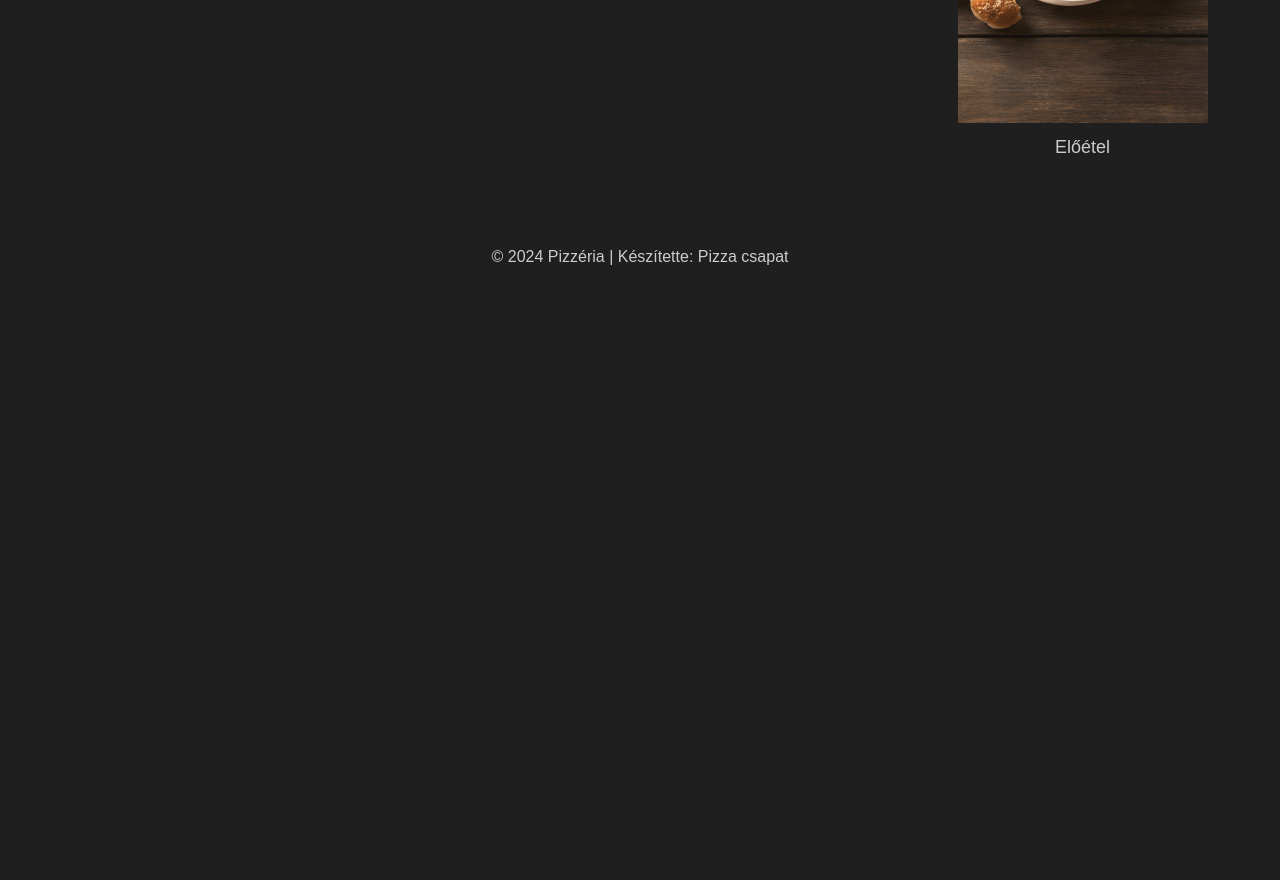
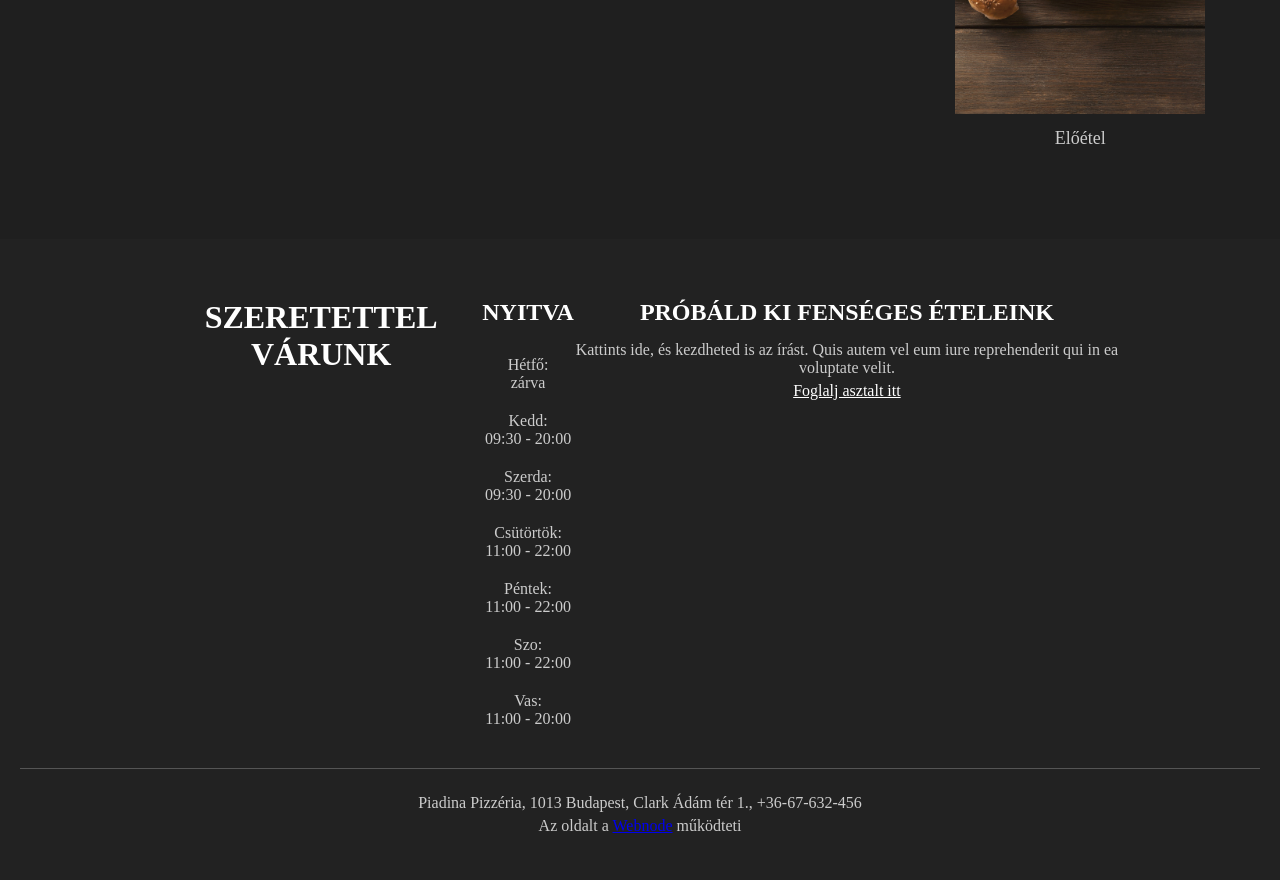
Before and after one commit to Phoeyugod/pizzasoldal, a plain HTML site: page Főoldal/index.html in a window 1280 px wide. Shown: the part 1626-2506 px from the top of the page. Before the commit the page ends 1912 px from the top, so only its background shows below. Drawn offline with Linux system fonts and the light colour scheme.

Commit message:
pepecseles

```diff
--- a/Főoldal/index.css
+++ b/Főoldal/index.css
@@ -2,7 +2,7 @@
     margin: 0;
     padding: 0;
     box-sizing: border-box;
-    font-family: Arial, sans-serif;
+    font-family: 'Times New Roman', serif;
 }
 
 body {
@@ -14,17 +14,20 @@ body {
 header {
     background-image: url('/Képek/szelet.jpg');
     background-size: cover;
-    background-position: center;
+    background-repeat: no-repeat;
     height: 500px;
-    display: flex;
-    flex-direction: column;
-    justify-content: space-between;
-    align-items: center;
     color: #fff;
+    width: 100%;
 }
 .header-content {
-    text-align: center;
-    padding: 20px;
+    float: right;
+    padding-top: 30px;
+    margin-right: 30px;
+    color: #fff;
+    text-decoration: none;
+    font-weight: bold;
+    transition: color 0.3s ease;
+    gap: 20px;
 }
 
 header h1 {
@@ -32,6 +35,10 @@ header h1 {
     color: #fff;
     text-shadow: 2px 2px 5px rgba(0, 0, 0, 0.7);
     margin-top: 20px;
+    float: left;
+    margin-left: 30px;
+    font-weight: bold;
+    font-family: 'Times New Roman', serif;
 }
 
 nav ul {
@@ -186,3 +193,63 @@ h4 {
     width: 60%;
     margin: 0 auto;
 }
+
+* {
+    margin: 0;
+    padding: 0;
+    box-sizing: border-box;
+}
+
+footer {
+    width: 100%;
+    background-color: #222;
+    padding: 40px 20px;
+    color: #fff;
+}
+
+.container {
+    display: flex;
+    justify-content: space-between;
+    max-width: 1000px;
+    margin: 0 auto;
+}
+
+.column h3, .column h4 {
+    font-weight: bold;
+    margin-bottom: 15px;
+}
+
+.column p {
+    margin: 5px 0;
+}
+
+.column a {
+    color: #fff;
+    text-decoration: underline;
+}
+
+.footer-bottom {
+    border-top: 1px solid #555;
+    text-align: center;
+    padding-top: 20px;
+    font-size: 14px;
+
+}
+
+.footer-bottom a {
+    text-decoration: underline;
+}
+
+.footer-bottom p {
+    margin: 5px 0;
+}
+.nyitva{
+    color: #fff;
+}
+.proba{
+    color: #fff;
+}
+.ido{
+
+
+}
--- a/Főoldal/index.html
+++ b/Főoldal/index.html
@@ -12,7 +12,7 @@
         <div class="header-content">
             <nav>
                 <ul>
-                    <li><a href="#">Főoldal</a></li>
+                    <li><a href="#">Kezdőlap</a></li>
                     <li><a href="#">Menü</a></li>
                     <li><a href="#">Rólunk</a></li>
                     <li><a href="#">Kapcsolat</a></li>
@@ -74,9 +74,32 @@
             </div>
         </div>
     </section>
+    <footer>
+        <div class="container">
+            <div class="column">
+                <h3>SZERETETTEL VÁRUNK</h3>
+            </div>
+            <div class="ido">
+                <h4 class =" nyitva">NYITVA</h4>
+                <p>Hétfő:<br> zárva</p>
+                <p>Kedd:<br> 09:30 - 20:00</p>
+                <p>Szerda:<br> 09:30 - 20:00</p>
+                <p>Csütörtök:<br> 11:00 - 22:00</p>
+                <p>Péntek:<br> 11:00 - 22:00</p>
+                <p>Szo:<br> 11:00 - 22:00</p>
+                <p>Vas:<br> 11:00 - 20:00</p>
+            </div>
+            <div class="column">
+                <h4 class =" proba">PRÓBÁLD KI FENSÉGES ÉTELEINK</h4>
+                <p>Kattints ide, és kezdheted is az írást. Quis autem vel eum iure reprehenderit qui in ea voluptate velit.</p>
+                <p><a href="#">Foglalj asztalt itt</a></p>
+            </div>
+        </div>
+        <div class="footer-bottom">
+            <p>Piadina Pizzéria, 1013 Budapest, Clark Ádám tér 1., +36-67-632-456</p>
+            <p>Az oldalt a <a href="#">Webnode</a> működteti</p>
+        </div>
+    </footer>
 
-    <footer>
-        <p>© 2024 Pizzéria | Készítette: Pizza csapat</p>
-    </footer>
 </body>
 </html>
```
